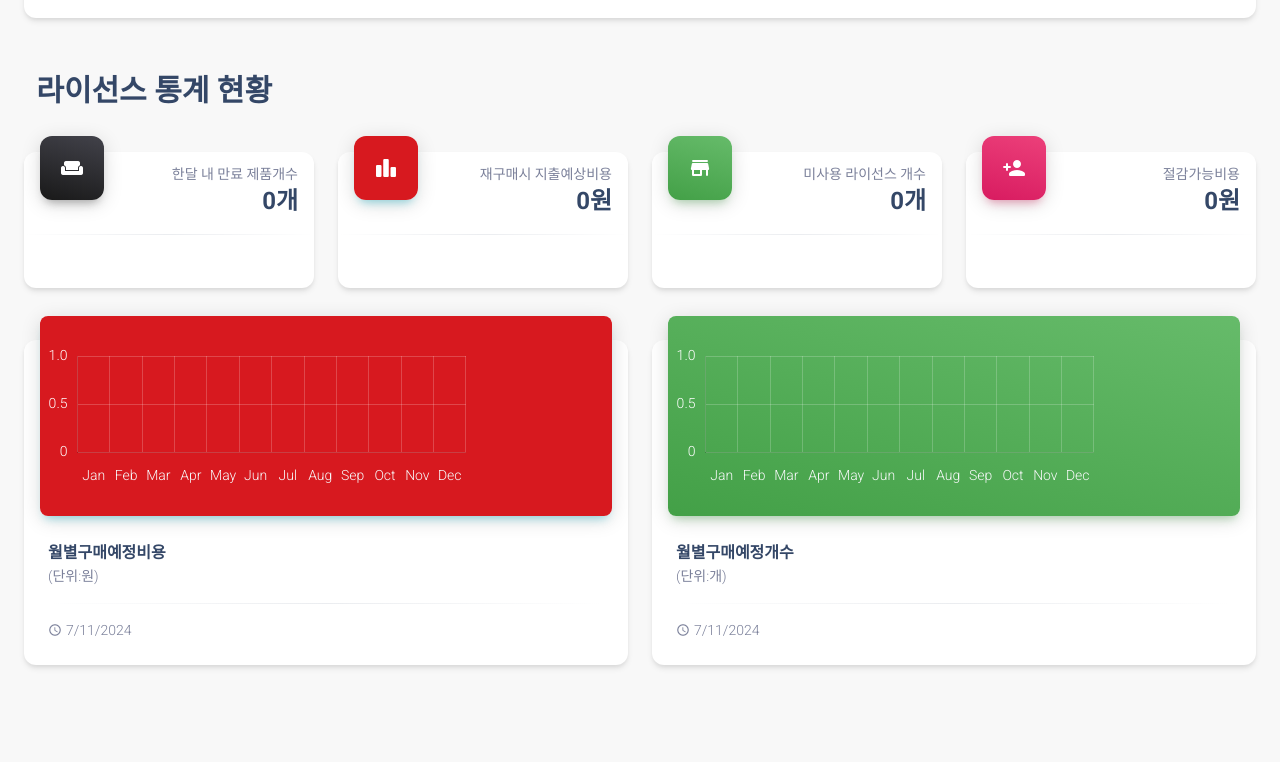
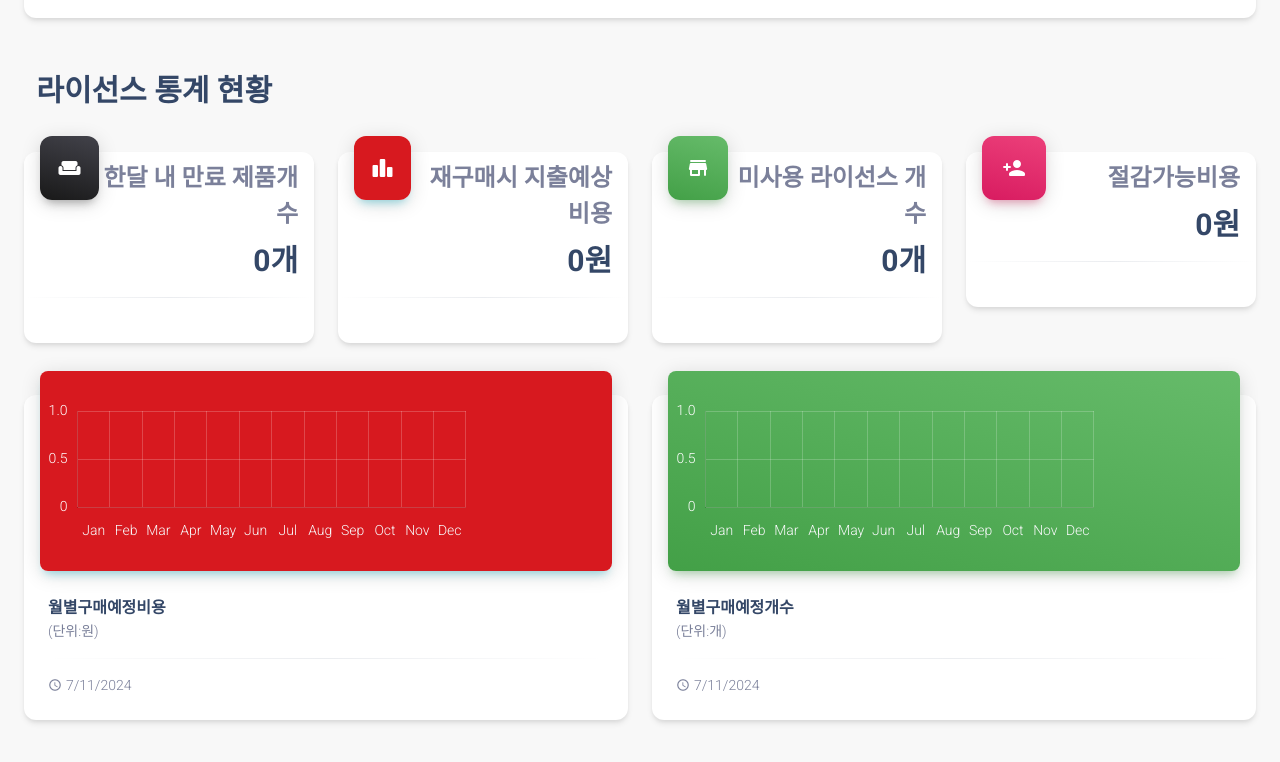
Before and after one commit to bnk-license/license-Front, a React (Create React App) app: page /dashboard in a window 1280 px wide. Shown: the part 949-1711 px from the top of the page. Built offline with nearby package versions, Linux system fonts and the light colour scheme; no server answers; a web font is replaced by a local one.

Commit message:
폰트수정

```diff
--- a/src/examples/Cards/StatisticsCards/ComplexStatisticsCard/index.js
+++ b/src/examples/Cards/StatisticsCards/ComplexStatisticsCard/index.js
@@ -47,14 +47,16 @@ function ComplexStatisticsCard({ color, title, count, percentage, icon }) {
           </Icon>
         </MDBox>
         <MDBox textAlign="right" lineHeight={1.25}>
-          <MDTypography variant="button" fontWeight="light" color="text">
+          <MDTypography variant="button" fontWeight="bold" color="text" fontSize="24px">
             {title}
           </MDTypography>
-          <MDTypography variant="h4">{count}</MDTypography>
+
+          <MDBox pb={1} px={1}></MDBox>
+          <MDTypography variant="h4" fontSize="30px">{count}</MDTypography>
         </MDBox>
       </MDBox>
       <Divider />
-      <MDBox pb={2} px={2}>
+      <MDBox pb={1} px={1}>
         <MDTypography component="p" variant="button" color="text" display="flex">
           <MDTypography
             component="span"
```
